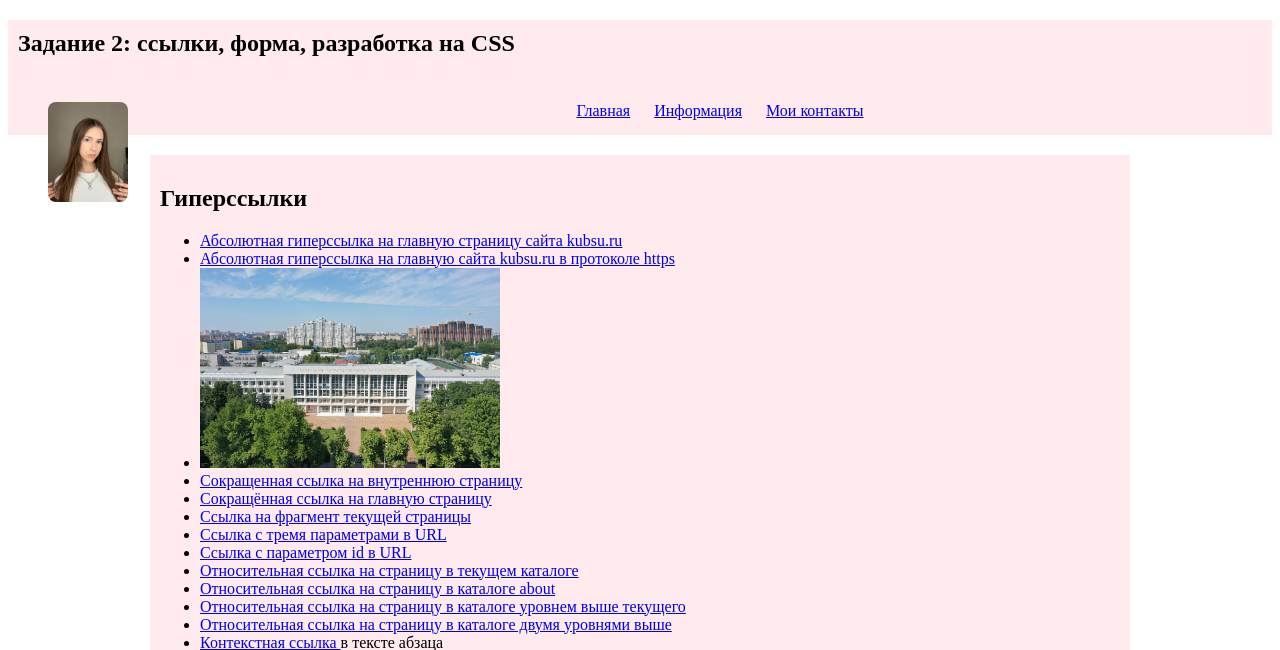
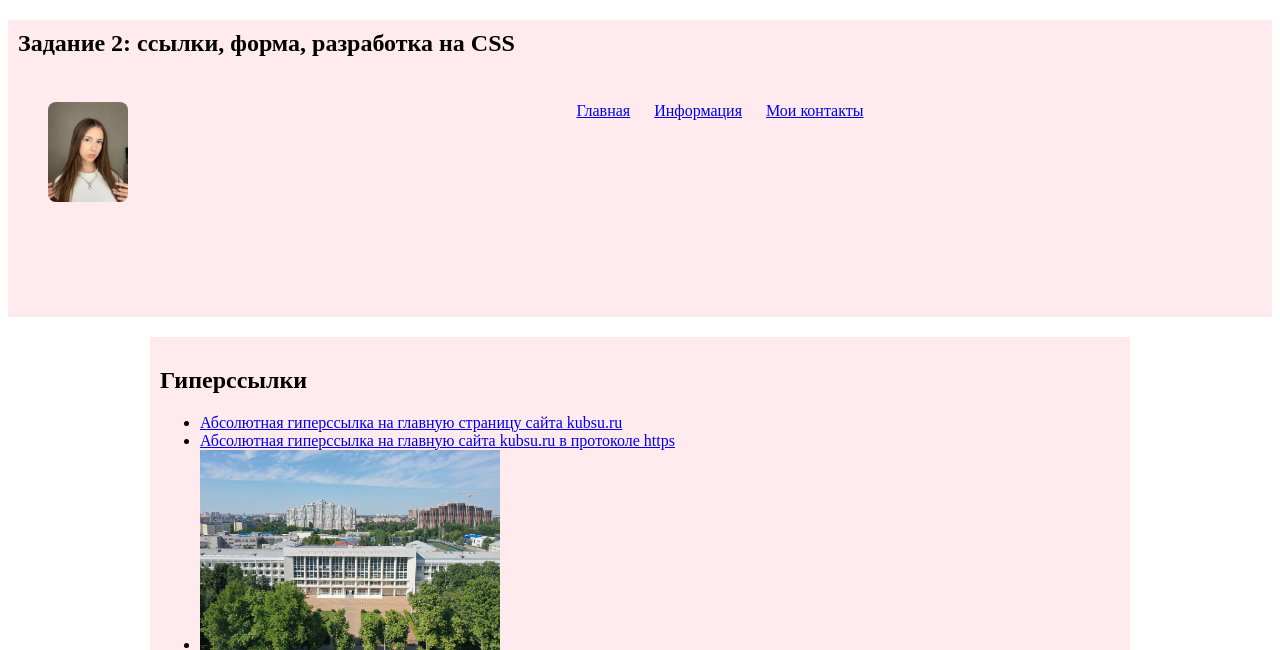
Before and after one commit to s0196071/s0196071.github.io, a PHP site: page / in a window 1280 px wide; the page is wider, and only the part inside the window is pictured. Shown: the top 650 px of that part. Run offline with PHP 8.4, Linux system fonts and the light colour scheme.

Commit message:
Update basecss.css

```diff
--- a/basecss.css
+++ b/basecss.css
@@ -8,7 +8,6 @@ nav {
     height: 200px;
     margin: 10px;
     padding: 15px 20px;
-    height: auto;
 }
 #photo {
     width: 80px;
```
